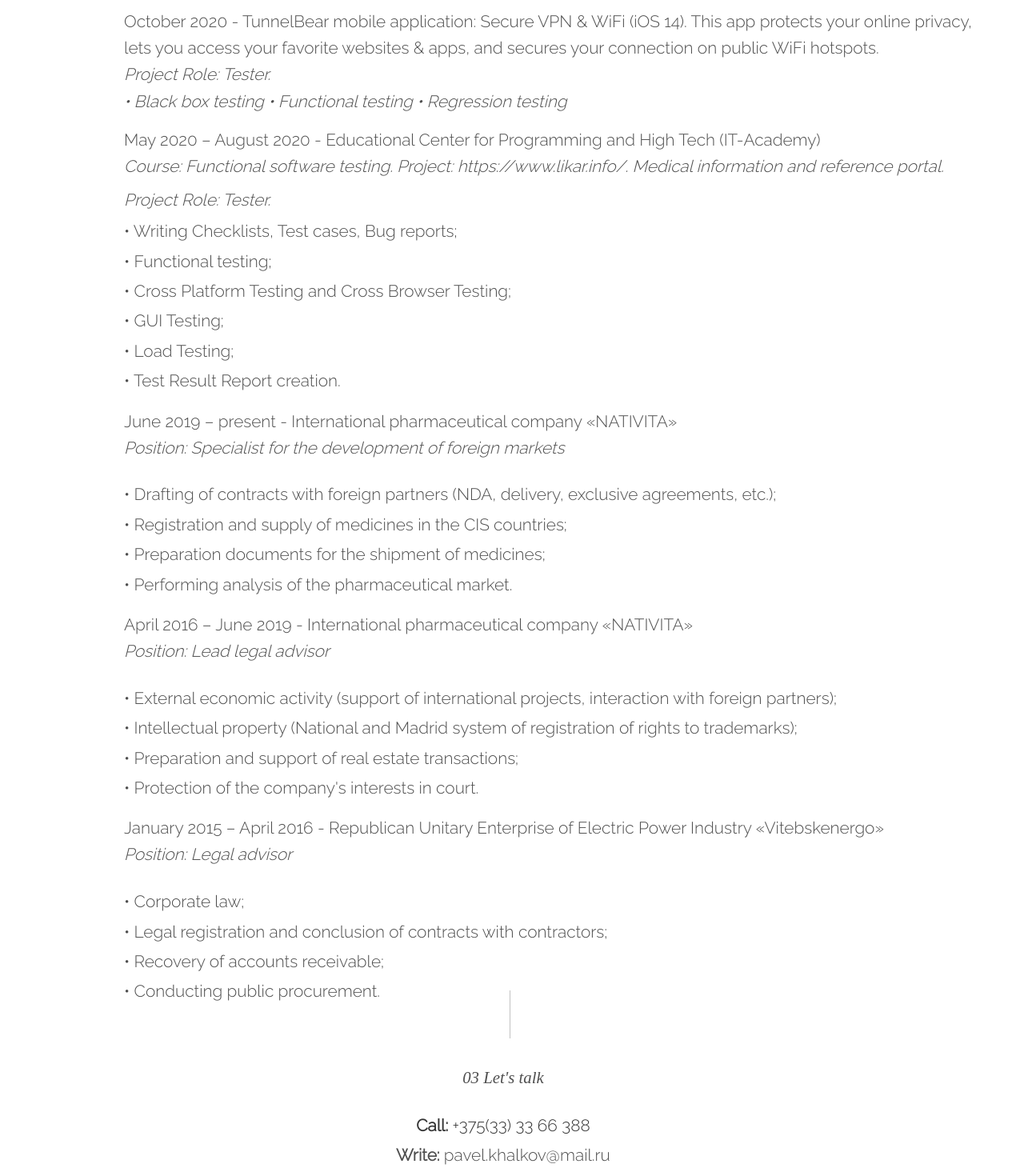
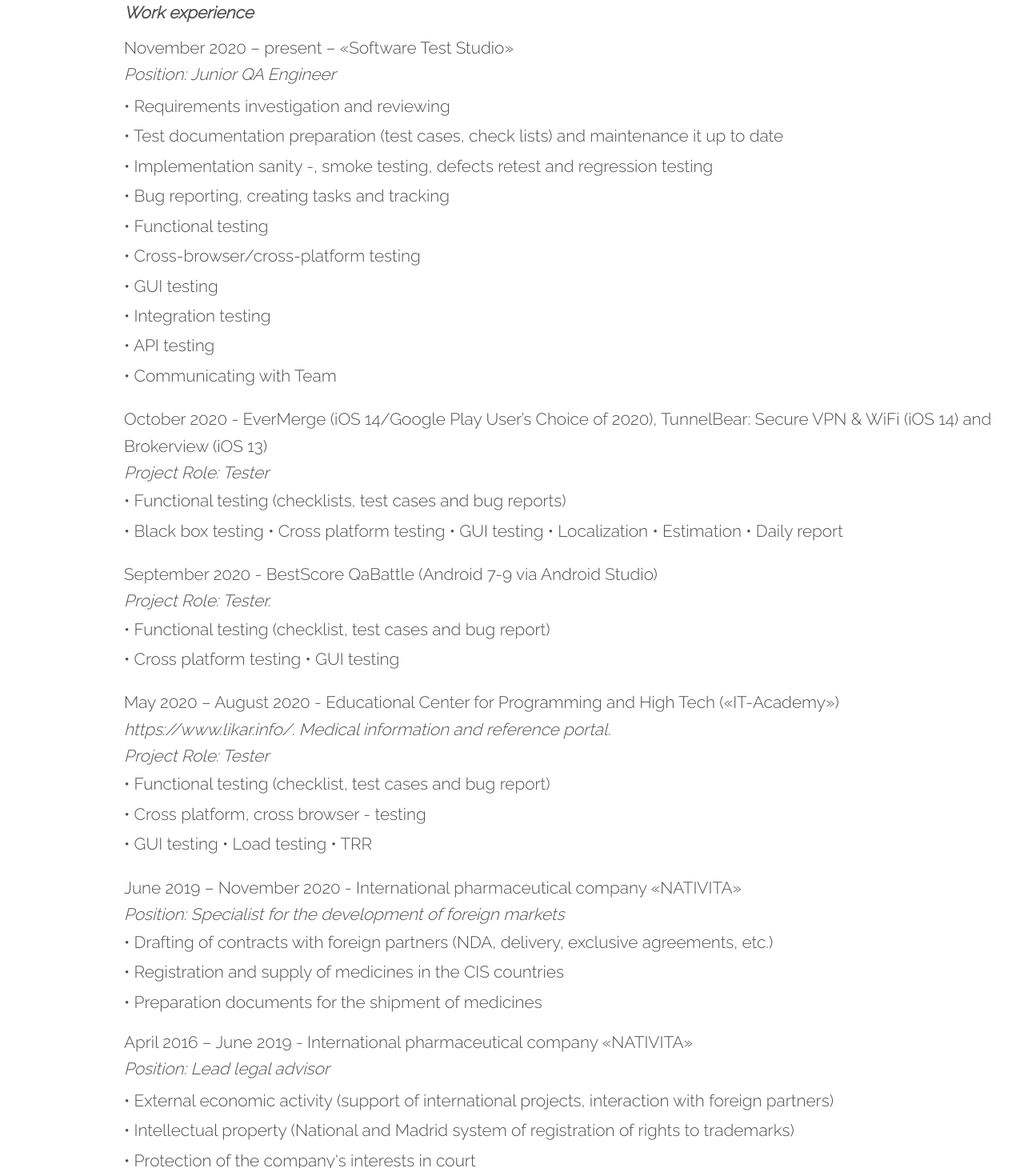
Before and after one commit to pavelkhalkov/portfolio, a plain HTML site: page index.html in a window 1280 px wide. Shown: the part 2702-4162 px from the top of the page at 80% size. Drawn offline with nearby package versions, Linux system fonts and the light colour scheme; a web font is replaced by a local one.

Commit message:
Add files via upload

```diff
--- a/index.html
+++ b/index.html
@@ -90,32 +90,35 @@ I have bachelor’s degree in jurisprudence (commercial law) and have been worki
                   <span class="texts">
                     <ul>
                         <li style="font-size: 1.3em;padding-left: 115px;">
-                            • Understanding of the software testing processes and its connection with software life cycle;
+                            • Understanding of the software testing processes and its connection with software life cycle
                         </li>
                         <li style="font-size: 1.3em;padding-left: 115px;">
-                            • Knowledge of methods, types and levels of software testing;
+                            • Knowledge of methods, types and levels of software testing
                         </li style="font-size: 1.3em;padding-left: 115px;">
                         <li style="font-size: 1.3em;padding-left: 115px;">
-                            • Web-, Mobile-testing (iOS, Android);
+                            • Web-, Mobile-testing (iOS, Android)
                         </li>
                         <li style="font-size: 1.3em;padding-left: 115px;">
-                            • Creation and updating test documentation (checklists, test cases, test plan, test results reports, bug reports);
+                            • Creation and updating test documentation (checklists, test cases, test plan, test results reports, bug reports)
                         </li>
                         <li style="font-size: 1.3em;padding-left: 115px;">
                             • Manual testing: Requirements analysis/testing, Black-, White-box testing, Function, Regression, Usability, Localization, Cross-browser/cross-platform, Compatibility, New feature testing, Sanity, Smoke, Acceptance,
-                            Ad hoc, Pairwise Testing, Performance, Agile testing, GUI testing;
+                            Ad hoc, Pairwise Testing, Performance, Agile testing, GUI testing
                         <li style="font-size: 1.3em;padding-left: 115px;">•
-                           Test automation: Selenium IDE;
+                           Test automation: Selenium IDE
+                        </li>
+                        <li style="font-size: 1.3em;padding-left: 115px;">
+                          • API: Postman/SoapUI (basic), JSON/XML
                         </li>
 
-                        <li style="font-size: 1.3em;padding-left: 115px;">• Load testing: JMeter; </li>
-                        <li style="font-size: 1.3em;padding-left: 115px;">• Database: SQL (basic);</li>
-                        <li style="font-size: 1.3em;padding-left: 115px;">• Tracking systems: Jira, TestRail;</li>
-                        <li style="font-size: 1.3em;padding-left: 115px;">• Virtualization: VMware, VirtualBox;</li>
+                        <li style="font-size: 1.3em;padding-left: 115px;">• Load testing: JMeter</li>
+                        <li style="font-size: 1.3em;padding-left: 115px;">• Database: SQL (basic)</li>
+                        <li style="font-size: 1.3em;padding-left: 115px;">• Tracking systems: Jira, TestRail</li>
+                        <li style="font-size: 1.3em;padding-left: 115px;">• Virtualization: VMware, VirtualBox</li>
 <li style="font-size: 1.3em;padding-left: 115px;">
-    • Estimation;</li>
-    <li style="font-size: 1.3em;padding-left: 115px;">• Other: HTML5/CSS3/Javascript (basic), Sublime Text 3, Android Studio;</li>
-<li style="font-size: 1.3em;padding-left: 115px;">• Soft skills.</li><br>
+    • Estimation</li>
+    <li style="font-size: 1.3em;padding-left: 115px;">• Other: HTML5/CSS3/Javascript (basic), Sublime Text 3, Android Studio, Jenkins, Chrome DevTools</li>
+<li style="font-size: 1.3em;padding-left: 115px;">• Soft skills</li><br>
                     <li style="font-size: 1.3em;padding-left: 115px;">English Proficiency: Pre-Intermediate + (A2). I continue to improve my English at Streamline language school (Intermediate, B1), September 2020 - till present.</li>
                     </ul>
                 </span>
@@ -135,73 +138,76 @@ I have bachelor’s degree in jurisprudence (commercial law) and have been worki
 
         <h2 style="font-weight: 600;font-size: 25px; font-size: 1.3em;padding-left: 115px; color:#4f4f4f;font-style: italic;">Work experience</h2><br>
 
- <h3 style="font-size: 1.3em;padding-left: 115px;color:#4f4f4f; line-height: 1.6;">October 2020 - TunnelBear mobile application: Secure VPN & WiFi (iOS 14). This app protects your online privacy, lets you access your favorite websites & apps, and secures your connection on public WiFi hotspots.</h3>
-                            <h4  style="font-size: 1.3em;padding-left: 115px;color:#4f4f4f;line-height: 1.6;font-style: italic;">Project Role: Tester. <br> • Black box testing • Functional testing • Regression testing</h4>
-                            <br>
-
-<h3 style="font-size: 1.3em;padding-left: 115px;color:#4f4f4f">May 2020 – August 2020 - Educational Center for Programming and High Tech (IT-Academy)</h3>
-<h4  style="font-size: 1.3em;padding-left: 115px;color:#4f4f4f;line-height: 2;font-style: italic;">Course: Functional software testing.
-Project: https://www.likar.info/. Medical information and reference portal.
-Project Role: Tester.</h4>
+  <h3 style="font-size: 1.3em;padding-left: 115px;color:#4f4f4f">November 2020 – present – «Software Test Studio»</h3>
+                        <h4
+                        style="font-size: 1.3em;padding-left: 115px;color:#4f4f4f;line-height: 2;font-style: italic;">Position: Junior QA Engineer</h4>
+                                 <ul>
+                         <li style="font-size: 1.3em;padding-left: 115px;color:#4f4f4f">•
+                                    Requirements investigation and reviewing
+                                </li>
 <ul>
-<li style="font-size: 1.3em;padding-left: 115px;color:#4f4f4f"> • Writing Checklists, Test cases, Bug reports;</li>
-<li style="font-size: 1.3em;padding-left: 115px;color:#4f4f4f"> • Functional testing; </li>
-<li style="font-size: 1.3em;padding-left: 115px;color:#4f4f4f;">• Cross Platform Testing and Cross Browser Testing;</li>
-<li style="font-size: 1.3em;padding-left: 115px;color:#4f4f4f;">• GUI Testing;</li>
-<li style="font-size: 1.3em;padding-left: 115px;color:#4f4f4f;">• Load Testing;</li>
-<li style="font-size: 1.3em;padding-left: 115px;color:#4f4f4f;">• Test Result Report creation.
-</li></ul><br>
-
-            <h3 style="font-size: 1.3em;padding-left: 115px;color:#4f4f4f">June 2019 – present - International pharmaceutical company «NATIVITA»</h3>
-
-                            <h4  style="font-size: 1.3em;padding-left: 115px;color:#4f4f4f;line-height: 2;font-style: italic;">Position: Specialist for the development of foreign markets</h4><br>
-                            <ul>
+<li style="font-size: 1.3em;padding-left: 115px;color:#4f4f4f"> • Test documentation preparation (test cases, check lists) and maintenance it up to date</li>
+<li style="font-size: 1.3em;padding-left: 115px;color:#4f4f4f"> • Implementation sanity -, smoke testing, defects retest and regression testing</li>
+<li style="font-size: 1.3em;padding-left: 115px;color:#4f4f4f">• Bug reporting, creating tasks and tracking</li>
+<li style="font-size: 1.3em;padding-left: 115px;color:#4f4f4f">• Functional testing</li>
+<li style="font-size: 1.3em;padding-left: 115px;color:#4f4f4f">• Сross-browser/cross-platform testing</li>
+<li style="font-size: 1.3em;padding-left: 115px;color:#4f4f4f">• GUI testing</li>
+<li style="font-size: 1.3em;padding-left: 115px;color:#4f4f4f">• Integration testing</li>
+<li style="font-size: 1.3em;padding-left: 115px;color:#4f4f4f">• API testing</li>
+<li style="font-size: 1.3em;padding-left: 115px;color:#4f4f4f">• Сommunicating with Team</li>
+</ul><br>
+ <h3 style="font-size: 1.3em;padding-left: 115px;color:#4f4f4f; line-height: 1.6;">October 2020 - EverMerge (iOS 14/Google Play User’s Choice of 2020), TunnelBear: Secure VPN & WiFi (iOS 14) and Brokerview (iOS 13)</h3>
+                            <h4  style="font-size: 1.3em;padding-left: 115px;color:#4f4f4f;line-height: 1.6;font-style: italic;">Project Role: Tester</h4><ul>
+<li style="font-size: 1.3em;padding-left: 115px;color:#4f4f4f">• Functional testing (checklists, test cases and bug reports)</li>
+<li style="font-size: 1.3em;padding-left: 115px;color:#4f4f4f">• Black box testing • Cross platform testing • GUI testing • Localization • Estimation • Daily report</li></ul>
+<br>
+<h3 style="font-size: 1.3em;padding-left: 115px;color:#4f4f4f; line-height: 1.6;">September 2020 -
+ BestScore QaBattle (Android 7-9 via Android Studio)</h3>
+                            <h4  style="font-size: 1.3em;padding-left: 115px;color:#4f4f4f;line-height: 1.6;font-style: italic;">Project Role: Tester.</h4>
+<ul>
+<li style="font-size: 1.3em;padding-left: 115px;color:#4f4f4f">• Functional testing (checklist, test cases and bug report)</li>
+<li style="font-size: 1.3em;padding-left: 115px;color:#4f4f4f">• Cross platform testing • GUI testing </li></ul>
+<br>
+<h3 style="font-size: 1.3em;padding-left: 115px;color:#4f4f4f; line-height: 1.6;">May 2020 – August 2020 - Educational Center for Programming and High Tech («IT-Academy»)</h3>
+                            <h4  style="font-size: 1.3em;padding-left: 115px;color:#4f4f4f;line-height: 1.6;font-style: italic;">https://www.likar.info/. Medical information and reference portal.<br>
+Project Role: Tester</h4><ul>
+<li style="font-size: 1.3em;padding-left: 115px;color:#4f4f4f">• Functional testing (checklist, test cases and bug report)</li>
+<li style="font-size: 1.3em;padding-left: 115px;color:#4f4f4f">• Cross platform, cross browser - testing</li>
+<li style="font-size: 1.3em;padding-left: 115px;color:#4f4f4f">• GUI testing • Load testing • TRR</li></ul>
+<br>
+<h3 style="font-size: 1.3em;padding-left: 115px;color:#4f4f4f; line-height: 1.6;">June 2019 – November 2020 - International pharmaceutical company «NATIVITA»</h3>
+                            <h4  style="font-size: 1.3em;padding-left: 115px;color:#4f4f4f;line-height: 1.6;font-style: italic;">Position: Specialist for the development of foreign markets</h4><ul>
+<li style="font-size: 1.3em;padding-left: 115px;color:#4f4f4f">• Drafting of contracts with foreign partners (NDA, delivery, exclusive agreements, etc.)</li>
+<li style="font-size: 1.3em;padding-left: 115px;color:#4f4f4f">• Registration and supply of medicines in the CIS countries</li>
                             <li style="font-size: 1.3em;padding-left: 115px;color:#4f4f4f">•
-                                Drafting of contracts with foreign partners (NDA, delivery, exclusive agreements, etc.);
-                            </li>
-                            <li style="font-size: 1.3em;padding-left: 115px;color:#4f4f4f">•
-                                Registration and supply of medicines in the CIS countries;
-                            </li>
-                            <li style="font-size: 1.3em;padding-left: 115px;color:#4f4f4f">•
-                                Preparation documents for the shipment of medicines;
-                            </li>
-                            <li style="font-size: 1.3em;padding-left: 115px;color:#4f4f4f">•
-                                Performing analysis of the pharmaceutical market.
-                            </li><br>
-                                 </ul>
+                                Preparation documents for the shipment of medicines
+                            </li></ul><br>
                                 <h3 style="font-size: 1.3em;padding-left: 115px;color:#4f4f4f">April 2016 – June 2019 - International pharmaceutical company «NATIVITA»
                                 </h3>
                                 <h4
-
-                                 style="font-size: 1.3em;padding-left: 115px;color:#4f4f4f;line-height: 2;font-style: italic;">Position: Lead legal advisor</h4><br>
+                                 style="font-size: 1.3em;padding-left: 115px;color:#4f4f4f;line-height: 2;font-style: italic;">Position: Lead legal advisor</h4>
                                  <ul>
                                 <li style="font-size: 1.3em;padding-left: 115px;color:#4f4f4f">•
-                                    External economic activity (support of international projects, interaction with foreign partners);
+                                    External economic activity (support of international projects, interaction with foreign partners)
                                 </li>
                                 <li style="font-size: 1.3em;padding-left: 115px;color:#4f4f4f">•
-                                    Intellectual property (National and Madrid system of registration of rights to trademarks);
+                                    Intellectual property (National and Madrid system of registration of rights to trademarks)
                                 </li>
                                 <li style="font-size: 1.3em;padding-left: 115px;color:#4f4f4f">•
-                                    Preparation and support of real estate transactions;
-                                </li>
-                                <li style="font-size: 1.3em;padding-left: 115px;color:#4f4f4f">•
-                               Protection of the company's interests in court.
+                               Protection of the company's interests in court
                                 </li></ul><br>
 
                                 <h3 style="font-size: 1.3em;padding-left: 115px;color:#4f4f4f">January 2015 – April 2016 - Republican Unitary Enterprise of Electric Power Industry «Vitebskenergo»</h3>
-                                <h4  style="font-size: 1.3em;padding-left: 115px;color:#4f4f4f;line-height: 2;font-style: italic;">Position: Legal advisor</h4><br>
+                                <h4  style="font-size: 1.3em;padding-left: 115px;color:#4f4f4f;line-height: 2;font-style: italic;">Position: Legal advisor</h4>
                                 <ul>
                                 <li style="font-size: 1.3em;padding-left: 115px;color:#4f4f4f">•
-                                    Сorporate law;
+                                    Legal registration and conclusion of contracts with contractors
                                 </li>
                                 <li style="font-size: 1.3em;padding-left: 115px;color:#4f4f4f">•
-                                    Legal registration and conclusion of contracts with contractors;
+                                    Recovery of accounts receivable
                                 </li>
                                 <li style="font-size: 1.3em;padding-left: 115px;color:#4f4f4f">•
-                                    Recovery of accounts receivable;
-                                </li>
-                                <li style="font-size: 1.3em;padding-left: 115px;color:#4f4f4f">•
-                                    Conducting public procurement.
+                                    Conducting public procurement
                                 </li>
                             </ul>
                 </span>
@@ -210,7 +216,7 @@ Project Role: Tester.</h4>
             </div>
         </div><br>
 
-<div class="vl" style="border-left: 1px solid #c1c1c1; height: 60px;position: absolute; left: 50%;margin-left: -3px;top: 3940px; color:#f604044d"></div>
+<div class="vl" style="border-left: 1px solid #c1c1c1; height: 60px;position: absolute; left: 50%;margin-left: -3px;top: 4350px; color:#f604044d"></div>
 
             <footer id="services" class="services">
             <div id="services" class="wrapper"; style="padding-top: 60px;margin-left: 205px;">
```
